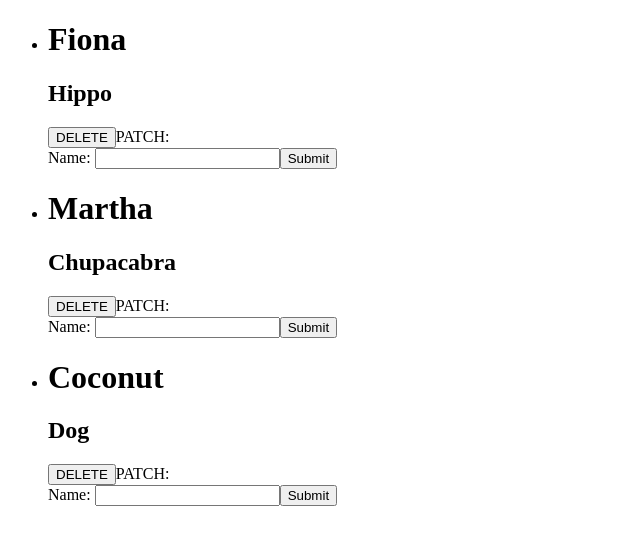
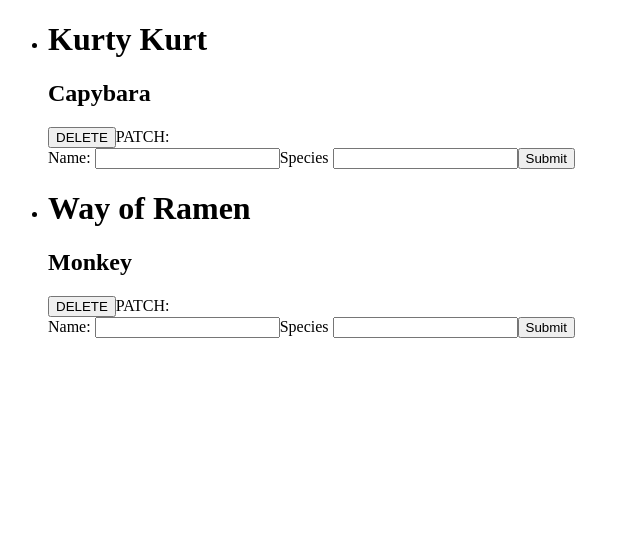
Before and after one commit to a-JAVA-chip-frappuccino/Phase-2-React-Router, a React (Create React App) app: page / in a window 1280 px wide. Shown: the top 544 px of the page, without its empty margins (0-640 px from the left). Built offline with nearby package versions, Linux system fonts and the light colour scheme; data requests are answered from the project's data file.

Commit message:
full patch/delete added

```diff
--- a/db.json
+++ b/db.json
@@ -2,18 +2,13 @@
   "animals": [
     {
       "id": 2,
-      "species": "Hippo",
-      "name": "Fiona"
+      "species": "Capybara",
+      "name": "Kurty Kurt"
     },
     {
-      "species": "Chupacabra",
-      "name": "Martha",
+      "species": "Monkey",
+      "name": "Way of Ramen",
       "id": 3
-    },
-    {
-      "species": "Dog",
-      "name": "Coconut",
-      "id": 4
     }
   ]
 }
--- a/src/components/App.js
+++ b/src/components/App.js
@@ -36,7 +36,7 @@ function App() {
                     <Route exact path = '1' element = { <Actor /> } />
                     <Route exact path = '2' element = { <Actor2 /> } />
                 </Route>
-                <Route path = '/producers' element = { <Producers favoriteProducer = { favoriteProducer} /> } />
+                <Route path = '/producers' element = { <Producers favoriteProducer = { favoriteProducer } /> } />
                 <Route path = '/movies' element = { <Movies /> } />
                 <Route path = '/movies/1' element = { <Movie /> } />
                 <Route path = '/movies'>
--- a/src/components/EachPD.js
+++ b/src/components/EachPD.js
@@ -6,10 +6,11 @@ function EachPD( { id, species, name, handleDelete, handlePatch } ) {
             <li>
                 <h1>{name}</h1>
                 <h2>{species}</h2>
-                <button>DELETE</button>
+                <button onClick = {() => handleDelete(id)}>DELETE</button>
                 PATCH:
-                <form>
+                <form onSubmit = {(e) => handlePatch(id, e)}>
                     Name: <input type = 'text' name = 'name' />
+                    Species <input type = 'text' name = 'species' />
                     <input type = 'submit' value = 'Submit' />
                 </form>
             </li>
--- a/src/components/PD_FETCH.js
+++ b/src/components/PD_FETCH.js
@@ -3,11 +3,60 @@ import EachPD from "./EachPD";
 
 function PD_FETCH( { animals, setAnimals } ) {
 
-    function handleDelete() {
-        }
+    function handleDelete(id) {
 
-        function handlePatch() {
-        }
+        fetch(`http://localhost:3000/animals/${id}`, {
+            method: 'DELETE'
+        })
+        .then((resp) => resp.json())
+        .then(() => {
+            // filter out matching id from array to remove deleted object
+            const newAnimals = animals.filter((animal) => {
+                // return animal.id != id
+                if (animal.id != id) {
+                    return true
+                }
+                else {
+                    return false
+                }
+            })
+
+            setAnimals(newAnimals)
+        })
+    }
+
+    function handlePatch(id, e) {
+        e.preventDefault()
+
+        fetch(`http://localhost:3000/animals/${id}`, {
+            method: 'PATCH',
+            headers: {
+                'Accept': 'application/json',
+                'Content-Type': 'application/json'
+            },
+            body: JSON.stringify(
+                // object with any given changes
+                {
+                    name: e.target.name.value,
+                    species: e.target.species.value
+                }
+            )
+        })
+        .then((resp) => resp.json())
+        .then((patchedAnimal) => {
+            // map over array to replace matching id object with patched object
+            const newAnimals = animals.map((animal) => {
+                if (animal.id == id) {
+                    return patchedAnimal;
+                }
+                else {
+                    return animal;
+                }
+            })
+
+            setAnimals(newAnimals)
+        })
+    }
 
     const mappedAnimals = animals.map((animal) => (
         <EachPD
```
